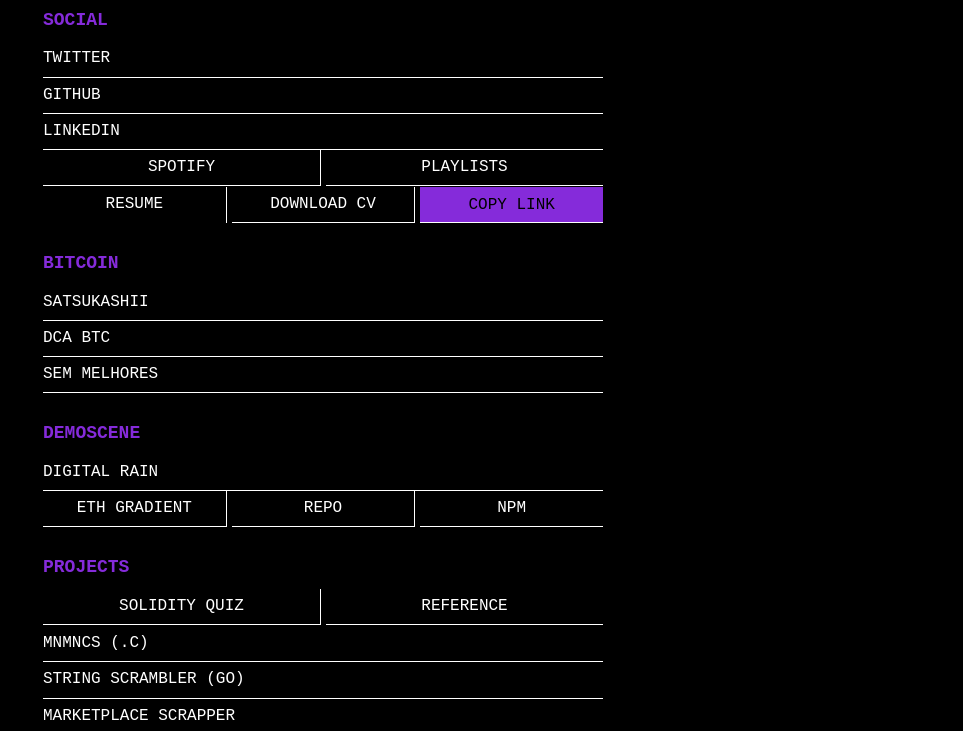
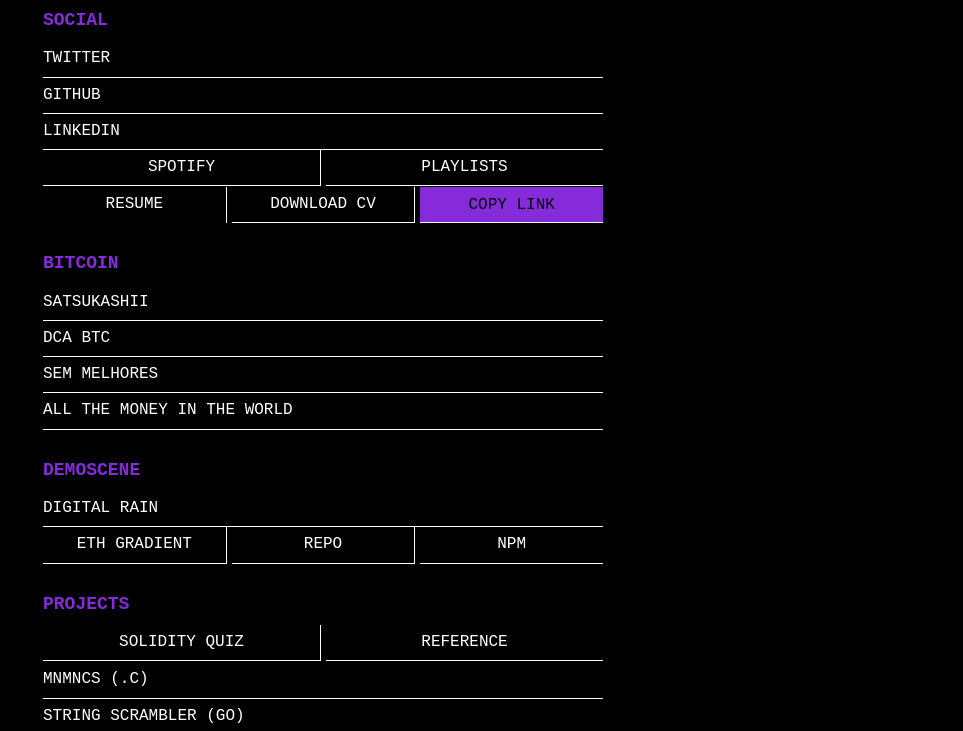
Before and after one commit to afa7789/links, a plain HTML site: page index.html in a window 1280 px wide. Shown: the part 69-800 px from the top of the page, without its empty margins (317-1280 px from the left). Drawn offline with Linux system fonts and the light colour scheme.

Commit message:
Update index.html

```diff
--- a/index.html
+++ b/index.html
@@ -122,6 +122,7 @@
     <a href="https://afa7789.github.io/satsukashii/">SATSUKASHII</a>
     <a href="https://afa7789.github.io/dca_btc_brutalist/">DCA BTC</a>
     <a href="https://afa7789.github.io/SemMelhores/">SEM MELHORES</a>
+    <a href="https://afa7789.github.io/all_the_money_in_the_world/">ALL THE MONEY IN THE WORLD</a>
 
     <h2>DEMOSCENE</h2>
     <a href="https://afa7789.github.io/digital-rain/">DIGITAL RAIN</a>
```
